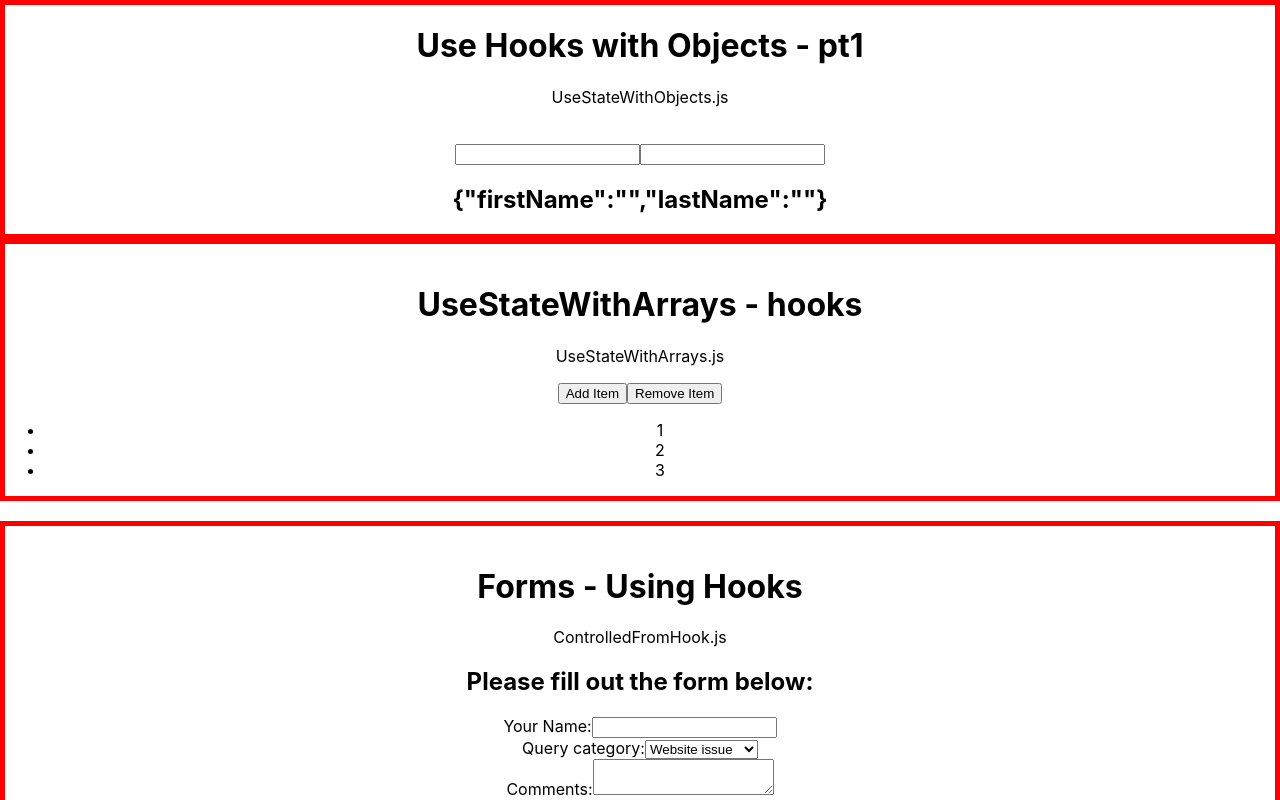
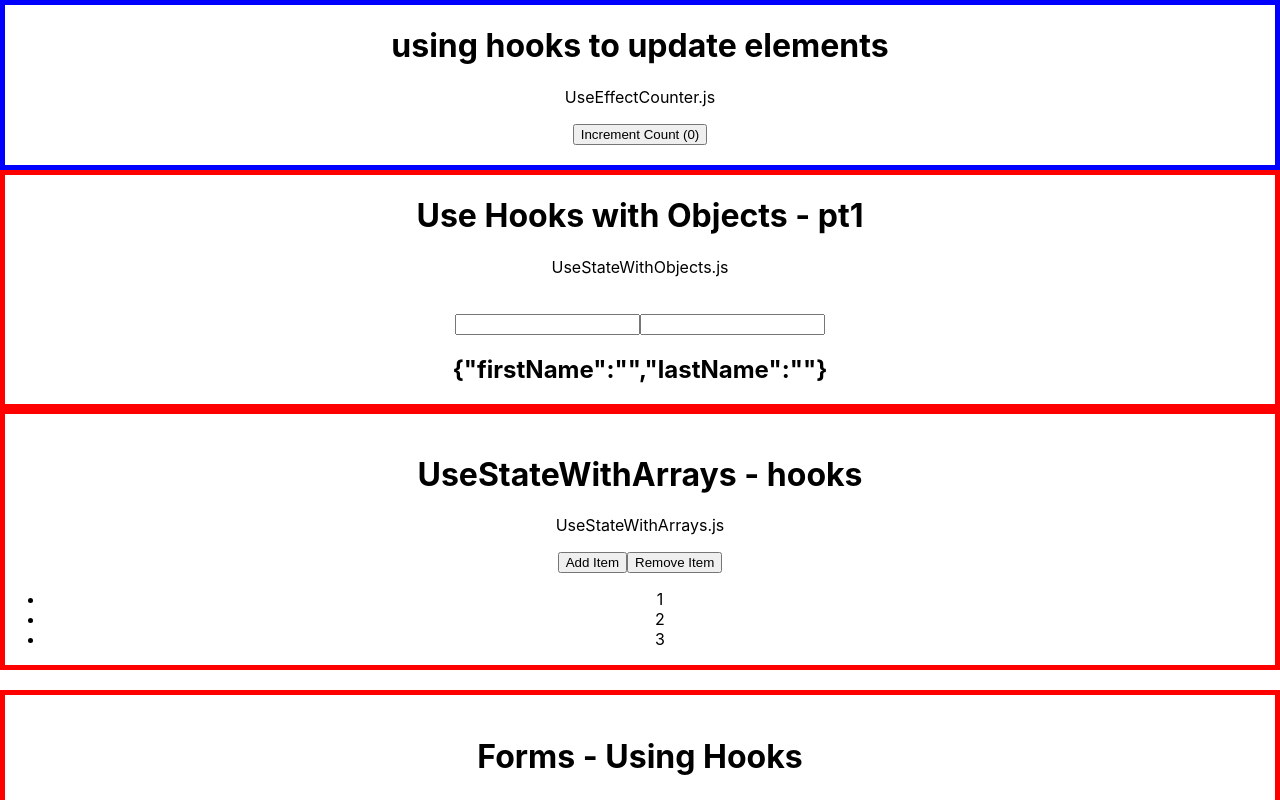
Before and after one commit to andrewcargill/gitpod-react, a React (Create React App) app in the folder my-app/: page / in a window 1280 px wide. Shown: the top 800 px of the page. Built offline with nearby package versions, Linux system fonts and the light colour scheme.

Commit message:
usereffectcounter.js

```diff
--- a/my-app/src/App.js
+++ b/my-app/src/App.js
@@ -19,11 +19,18 @@ import SearchBar from './components/SearchBar';
 import ControlledFormHook from './components/ControlledFormHook';
 import UseStateWithArrays from './components/UseStateWithArrays';
 import UseStateWithObjects from './components/UseStateWithObjects';
+import UseEffectCounter from './components/UseEffectCounter';
 
 function App() {
   return (
     <div className="App">
 
+      <div style={{border: '5px solid blue'}}>
+        <h1>using hooks to update elements</h1>
+        <p>UseEffectCounter.js</p>
+        <UseEffectCounter />
+        <br />
+      </div>
       <div style={{border: '5px solid red'}}>
         <h1>Use Hooks with Objects - pt1</h1>
         <p>UseStateWithObjects.js</p>
--- /dev/null
+++ b/my-app/src/components/UseEffectCounter.js
@@ -0,0 +1,16 @@
+import React, {useState} from 'react'
+
+function UseEffectCounter() {
+    const [count, setCount] = useState(0);
+  return (
+    <div>
+        <button onClick={
+            () => setCount(count => count +1)
+        }>
+            Increment Count ({count})
+        </button>
+    </div>
+  )
+}
+
+export default UseEffectCounter
```
